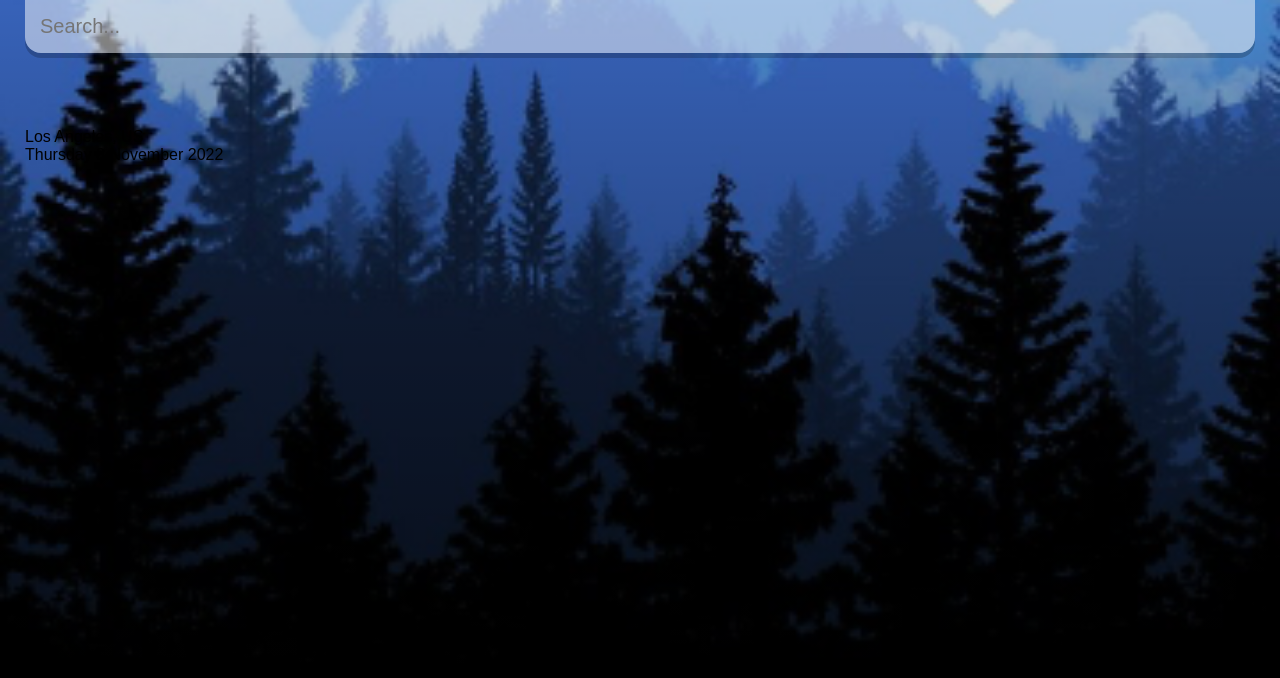
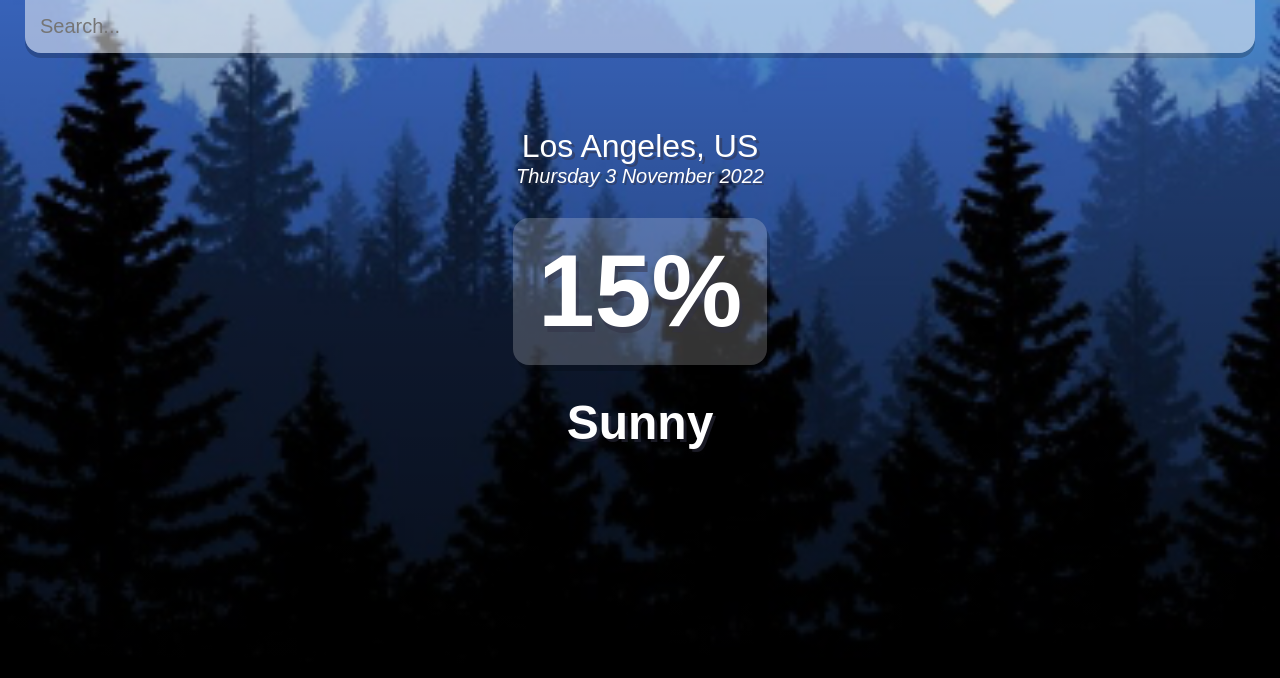
Before and after one commit to CourageWolf/weather-app-demo, a React (Create React App) app in the folder weather-app/: page / in a window 1280 px wide. Shown: the top 678 px of the page. Built offline with nearby package versions, Linux system fonts and the light colour scheme.

Commit message:
Stylize weather and location box

```diff
--- a/weather-app/src/App.css
+++ b/weather-app/src/App.css
@@ -59,3 +59,49 @@
 .search-box .search-bar:focus {
   background-color: rgba(255, 255, 255, 0.75);
 }
+
+.location-box .location {
+  color: #fff;
+  font-size: 32px;
+  font-weight: 500;
+  text-align: center;
+  text-shadow: 3px 3px rgba(50, 50, 70, 0.5);
+}
+
+.location-box .date {
+  color: #fff;
+  font-size: 20px;
+  font-weight: 300;
+  font-style: italic;
+  text-align: center;
+  text-shadow: 2px 2px rgba(50, 50, 70, 0.5);
+}
+
+.weather-box {
+  text-align: center;
+}
+
+.weather-box .temp {
+  position: relative;
+  display: inline-block;
+  margin: 30px auto;
+  background-color: rgba(255, 255, 255, 0.2);
+  border-radius: 16px;
+
+  padding: 15px 25px;
+
+  color: #fff;
+  font-size: 102px;
+  font-weight: 900;
+
+  text-shadow: 3px 6px rgba(50, 50, 70, 0.5);
+  text-align: center;
+  box-shadow: 3px 6px rgba(0, 0, 0, 0.2);
+}
+
+.weather-box .weather {
+  color: #fff;
+  font-size: 48px;
+  font-weight: 700;
+  text-shadow: 3px 3px rgba(50, 50, 70, 0.5);
+}
--- a/weather-app/src/App.js
+++ b/weather-app/src/App.js
@@ -48,8 +48,14 @@
             placeholder="Search..."
           ></input>
         </div>
-        <div className="location">Los Angeles, US</div>
-        <div className="date">{dateBuilder(new Date())}</div>
+        <div className="location-box">
+          <div className="location">Los Angeles, US</div>
+          <div className="date">{dateBuilder(new Date())}</div>
+        </div>
+        <div className="weather-box">
+          <div className="temp">15%</div>
+          <div className="weather">Sunny</div>
+        </div>
       </main>
     </div>
   );
```
